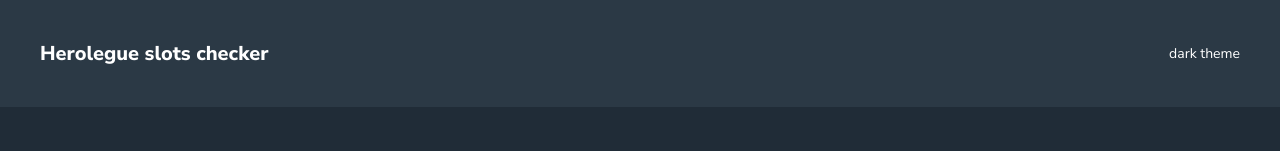
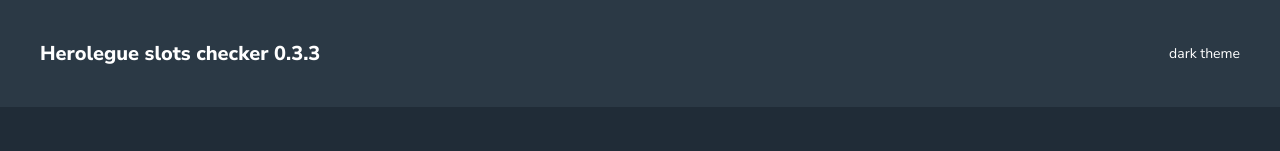
Before and after one commit to solovevevgeny/strada-checker, a React (Create React App) app: page / in a window 1280 px wide. Shown: the top 151 px of the page. Built offline with nearby package versions, Linux system fonts and the light colour scheme; no server answers.

Commit message:
version inc

```diff
--- a/public/index.html
+++ b/public/index.html
@@ -24,7 +24,7 @@
       work correctly both with client-side routing and a non-root public URL.
       Learn how to configure a non-root public URL by running `npm run build`.
     -->
-    <title>LaStrada slot checker 0.3.2</title>
+    <title>LaStrada slot checker 0.3.3</title>
   </head>
   <body>
     <noscript>You need to enable JavaScript to run this app.</noscript>
--- a/src/components/Header.jsx
+++ b/src/components/Header.jsx
@@ -8,7 +8,7 @@ return (
     <section class="header">
         <div class="container header">
             <div class="header__name">
-                Herolegue slots checker
+                Herolegue slots checker 0.3.3
             </div>
 
             <div class="header__themeswitcher">
```
